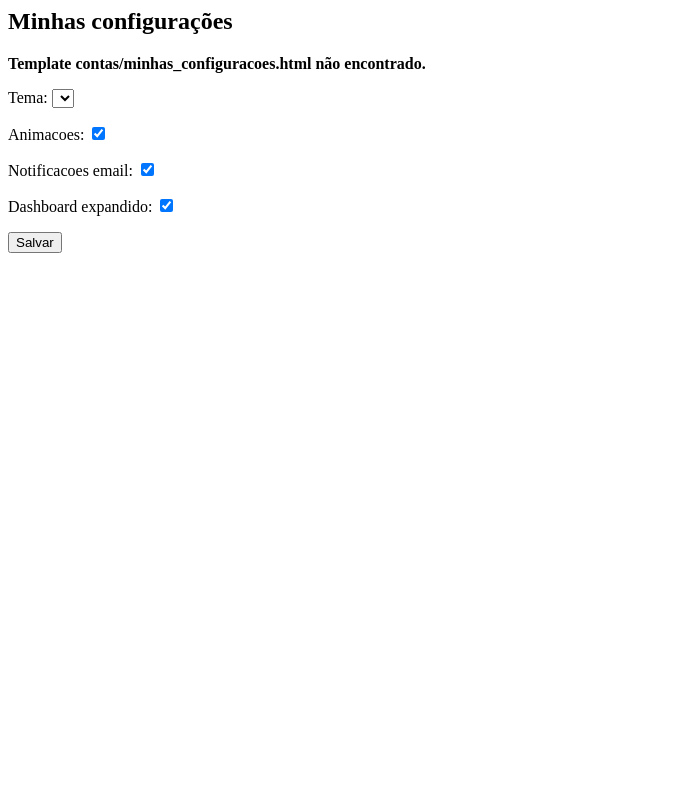
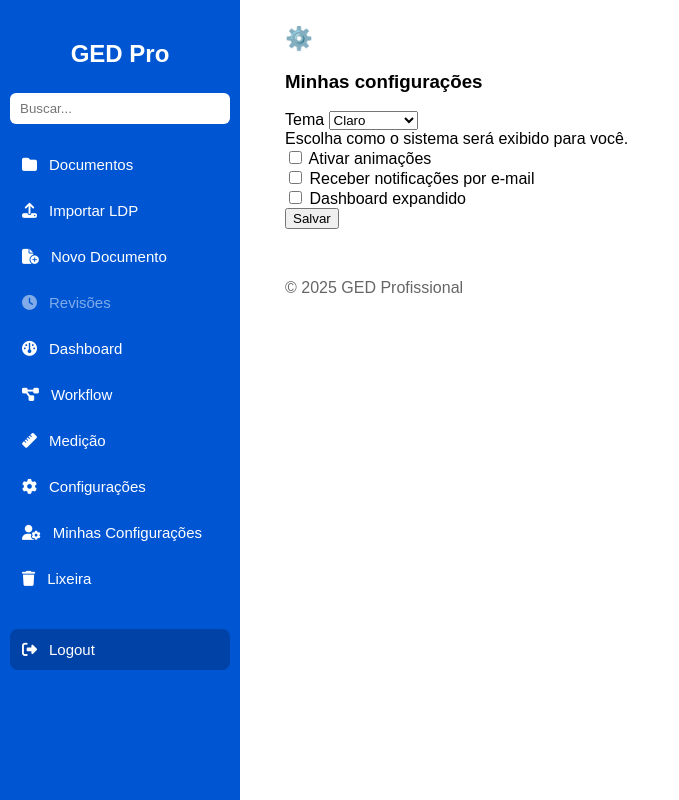
Before and after one commit to daniellaranjoadm-dorange/GED_PROFISSIONAL, a Django app: page /contas/minhas-configuracoes/ in a window 1280 px wide. Shown: the whole page, without its empty margins (0-679 px from the left). Run offline with Django 5.2, Linux system fonts and the light colour scheme; the visitor is signed in with stand-in values (Sample User, id 1); data comes from the database, SQL or seed files in the repository; lists and menus that the app fills with data are empty; parts of the project's set-up code (start-up, migrations or seed data) failed here and were passed over.

Commit message:
fix: corrige rotas do sidebar e adiciona templates de configuracoes e solicitacoes

```diff
--- /dev/null
+++ b/apps/contas/templates/contas/minhas_configuracoes.html
@@ -0,0 +1,66 @@
+{% extends "base.html" %}
+{% load static %}
+
+{% block content %}
+<div class="container-fluid py-4">
+  <div class="row justify-content-center">
+    <div class="col-12 col-md-10 col-lg-7">
+      <div class="card shadow-sm" style="border-radius: 16px;">
+        <div class="card-body p-4">
+          <div class="d-flex align-items-center gap-2 mb-3">
+            <span style="font-size: 1.4rem;">⚙️</span>
+            <h3 class="m-0">Minhas configurações</h3>
+          </div>
+
+          {% if messages %}
+            <div class="mb-3">
+              {% for message in messages %}
+                <div class="alert alert-{{ message.tags }} mb-2" role="alert">{{ message }}</div>
+              {% endfor %}
+            </div>
+          {% endif %}
+
+          <form method="post" class="mt-2">
+            {% csrf_token %}
+
+            <div class="mb-3">
+              <label class="form-label" for="id_tema">Tema</label>
+              <select id="id_tema" name="tema" class="form-select">
+                {% with tema_atual=config.tema|default:"claro" %}
+                  <option value="claro" {% if tema_atual == "claro" %}selected{% endif %}>Claro</option>
+                  <option value="escuro" {% if tema_atual == "escuro" %}selected{% endif %}>Escuro</option>
+                  <option value="auto" {% if tema_atual == "auto" %}selected{% endif %}>Automático</option>
+                {% endwith %}
+              </select>
+              <div class="form-text">Escolha como o sistema será exibido para você.</div>
+            </div>
+
+            <div class="form-check mb-2">
+              <input class="form-check-input" type="checkbox" id="id_animacoes" name="animacoes" value="True"
+                     {% if config.animacoes %}checked{% endif %}>
+              <label class="form-check-label" for="id_animacoes">Ativar animações</label>
+            </div>
+
+            <div class="form-check mb-2">
+              <input class="form-check-input" type="checkbox" id="id_notif" name="notificacoes_email" value="True"
+                     {% if config.notificacoes_email %}checked{% endif %}>
+              <label class="form-check-label" for="id_notif">Receber notificações por e-mail</label>
+            </div>
+
+            <div class="form-check mb-3">
+              <input class="form-check-input" type="checkbox" id="id_dash" name="dashboard_expandido" value="True"
+                     {% if config.dashboard_expandido %}checked{% endif %}>
+              <label class="form-check-label" for="id_dash">Dashboard expandido</label>
+            </div>
+
+            <button type="submit" name="salvar_prefs" class="btn btn-primary w-100">
+              Salvar
+            </button>
+          </form>
+
+        </div>
+      </div>
+    </div>
+  </div>
+</div>
+{% endblock %}
--- a/apps/documentos/templates/documentos/base.html
+++ b/apps/documentos/templates/documentos/base.html
@@ -75,7 +75,7 @@
                 <li><a class="sidebar-link" href="/dashboard/"><i class="bi bi-graph-up-arrow"></i> Dashboard GED</a></li>
                 <li><a class="sidebar-link" href="{% url 'documentos:painel_workflow' %}"><i class="bi bi-diagram-3"></i> Workflow</a></li>
                 <li><a class="sidebar-link" href="{% url 'documentos:medicao' %}"><i class="bi bi-cash-coin"></i> Medição</a></li>
-                <li><a class="sidebar-link" href="/dashboard/solicitacoes/"><i class="bi bi-people"></i> Solicitações de Acesso</a></li>
+                <li><a class="sidebar-link" href="{% url \'contas:painel_solicitacoes\' %}"><i class="bi bi-people"></i> Solicitações de Acesso</a></li>
             </ul>
 
             {% if user.is_superuser %}
```
Also changed, not shown: apps/contas/templates/contas/painel_solicitacoes.html (added, +65 -0 lines).
